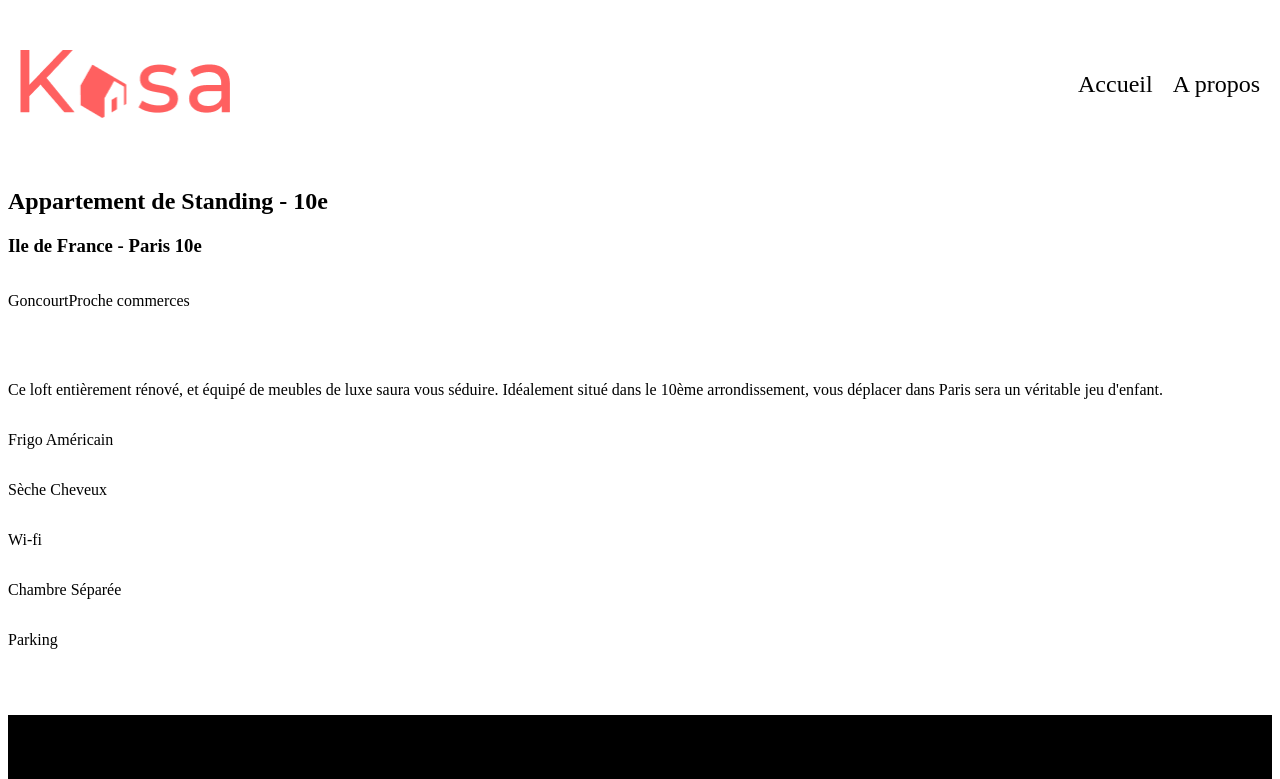
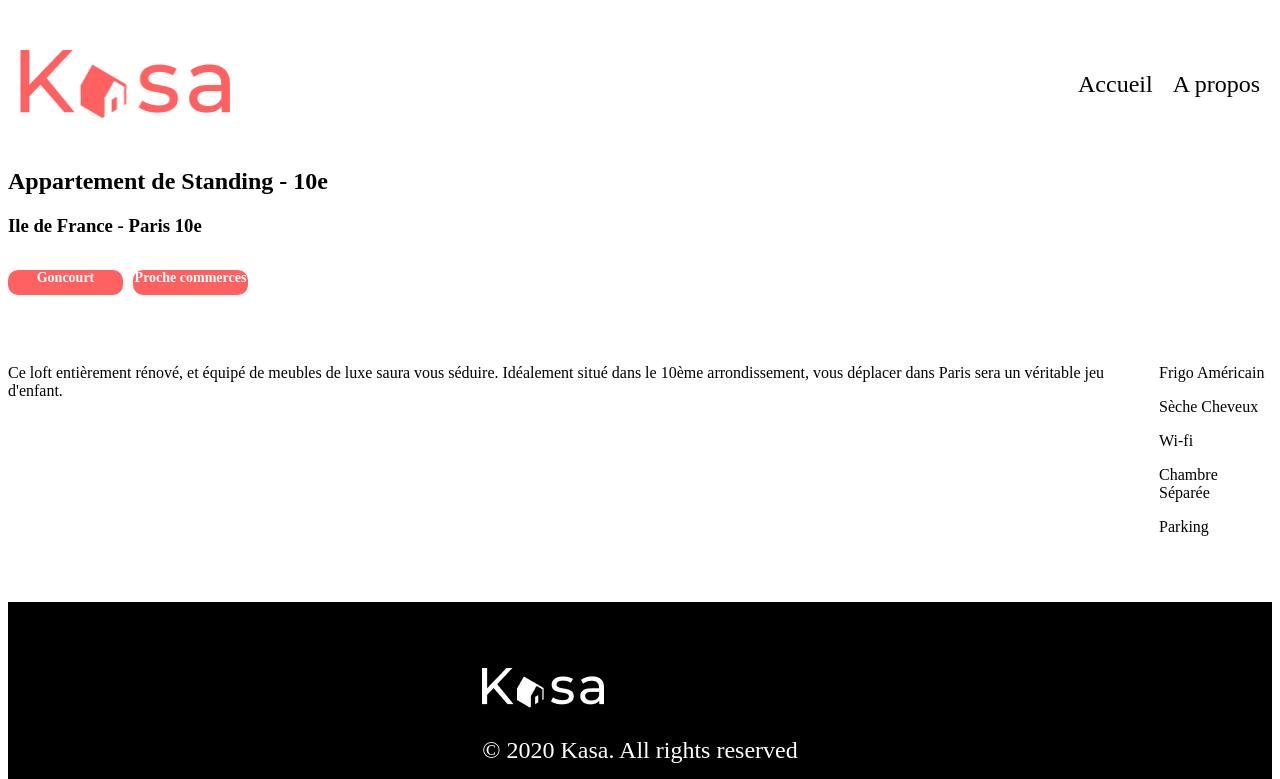
Before and after one commit to Myro25/Projet-6, a React (Vite) app in the folder Kasa projet/: page /logement/0979876d in a window 1280 px wide. Shown: the top 779 px of the page. Built offline with nearby package versions, Linux system fonts and the light colour scheme.

Commit message:
ajout de sass

```diff
--- a/Kasa projet/src/Pages/Public/Logement/fiche-logement.jsx
+++ b/Kasa projet/src/Pages/Public/Logement/fiche-logement.jsx
@@ -50,7 +50,7 @@ const FicheLogement = () => {
                     <h4>{logement.name}</h4>
                     <img src={logement.picture} alt={logement.name} />
                 </div>
-                <div className="details_container">
+                <div className="details_container_details">
                     <p className="details_equipments_container">{logement.description}</p>
                     <div className="details_description_container">
                         {logement.equipments.map((equipment, index) => (
--- a/Kasa projet/src/assets/styles/scss/pages/_fiche-logement.scss
+++ b/Kasa projet/src/assets/styles/scss/pages/_fiche-logement.scss
@@ -1,25 +1,22 @@
-.details_container {
+.details_container_details {
     display: flex;
-    flex-direction: column;
-    /* Les éléments enfants sont disposés en colonne */
 }
+
 
 .details_tag_container {
     display: flex;
-    flex-wrap: wrap;
-    /* Permettre le retour à la ligne si nécessaire */
+    gap: 10px;
 }
 
-.details_tag_container {
-
-    padding: 0;
-    /* Suppression du padding */
-    margin: 0;
-    /* Suppression de la marge */
+.details_tag_container p {
+    width: 115px;
+    height: 25px;
+    border-radius: 10px;
+    background: #FF6060;
+    color: #FFF;
+    text-align: center;
+    font-family: Montserrat;
+    font-size: 14px;
+    font-style: normal;
+    font-weight: 700;
 }
-
-.details_description_container {
-    display: flex;
-    flex-direction: column;
-    /* Les équipements sont disposés de haut en bas */
-}
```
